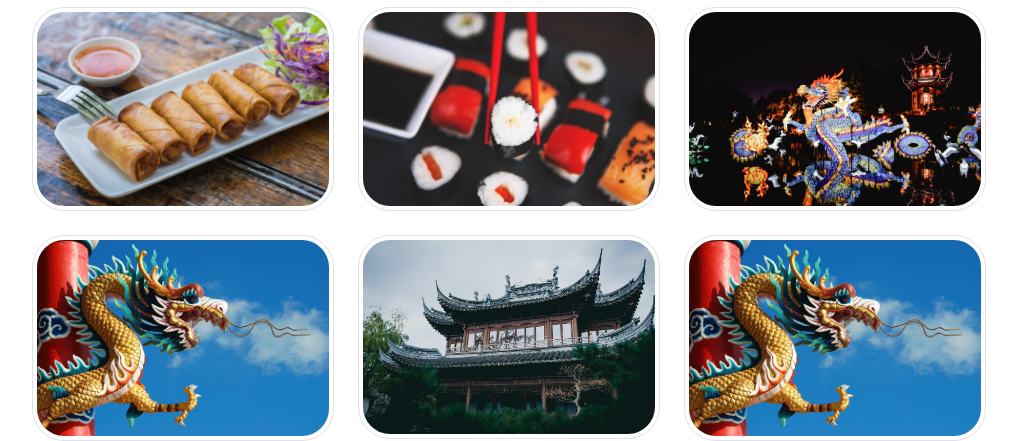
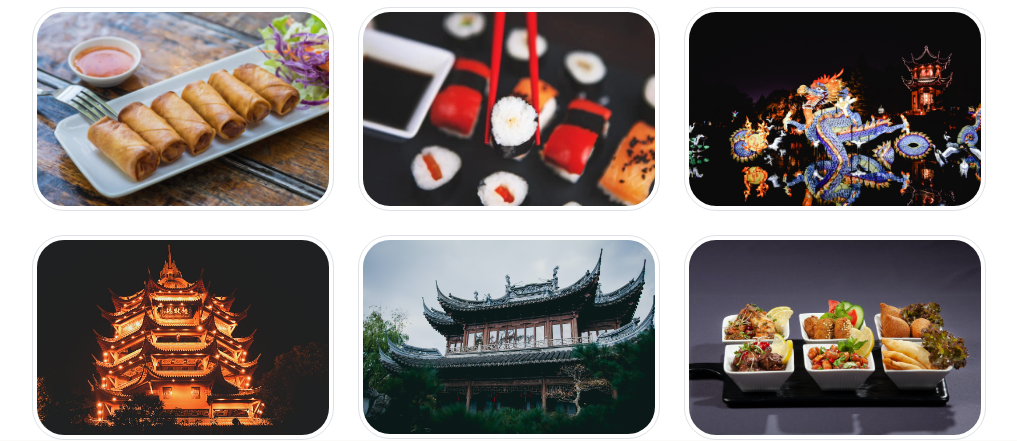
Before and after one commit to DrissB45/Hackathon-TDTS, a PHP site: template src/View/chine/chine.html.twig in a window 1280 px wide. Shown: the part 881-1322 px from the top of the page, without its empty margins (131-1148 px from the left). Run offline with PHP 8.4, Linux system fonts and the light colour scheme; the template is opened without the code that fills it, so the values that code supplies are empty; some libraries are stand-ins or nearby versions.

Commit message:
images chine
o

```diff
--- a/src/View/chine/chine.html.twig
+++ b/src/View/chine/chine.html.twig
@@ -50,13 +50,13 @@
     <br>
     <div class="row justify-content-md-center">
         <div class="col-3">
-            <img class="img-thumbnail rounded-5" src="/assets/images/chine2.jpg">
+            <img class="img-thumbnail rounded-5" src="/assets/images/photo.jpg">
         </div>
         <div class="col-3">
             <img class="img-thumbnail rounded-5" src="/assets/images/chine1.jpg">
         </div>
         <div class="col-3">
-            <img class="img-thumbnail rounded-5" src="/assets/images/chine2.jpg">
+            <img class="img-thumbnail rounded-5" src="/assets/images/chine12.jpg">
         </div>
     </div>
 
```
Also changed, not shown: public/assets/images/chine12.jpg (added), public/assets/images/chine13.jpg (added), public/assets/images/grece1.jpeg (added), public/assets/images/grece2.jpeg (added), public/assets/images/grece3.jpeg (added), public/assets/images/grece5.jpeg (added), public/assets/images/grece6.jpeg (added), public/assets/images/jordanie1.jpeg (added), public/assets/images/jordanie2.jpeg (added), public/assets/images/jordanie3.jpeg (added), public/assets/images/jordanie4.jpeg.jpeg (added), public/assets/images/jordanie6.webp (added), public/assets/images/jordanie7.jpeg (added), public/assets/images/jordanie8.jpeg (added), 2 more files.
